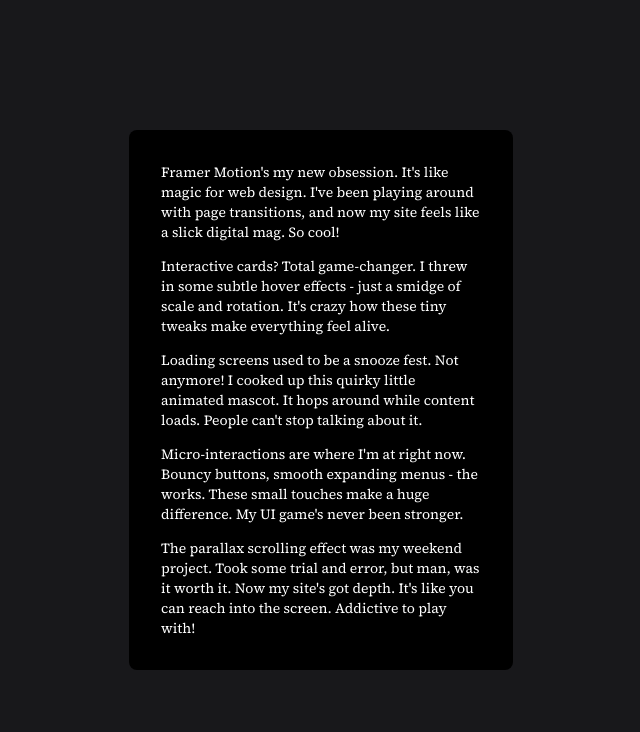
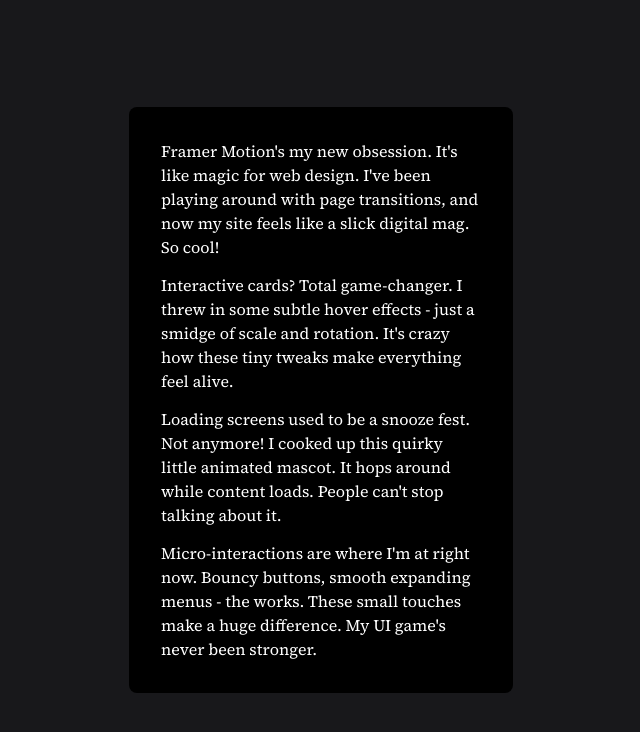
Before and after one commit to nirnejak/interactive-components, a Next.js app: page /gradual-content-loading in a window 1280 px wide. Shown: the top 732 px of the page, without its empty margins (319-959 px from the left). Built offline with nearby package versions, Linux system fonts and the light colour scheme.

Commit message:
GradualContentLoading content and style updated

```diff
--- a/components/GradualContentLoading.tsx
+++ b/components/GradualContentLoading.tsx
@@ -17,7 +17,7 @@
               bounce: 0,
             }}
             key={copy}
-            className="font-serif text-sm font-normal"
+            className="font-serif text-base font-normal"
           >
             {copy}
           </motion.p>
@@ -32,7 +32,6 @@
   `Interactive cards? Total game-changer. I threw in some subtle hover effects - just a smidge of scale and rotation. It's crazy how these tiny tweaks make everything feel alive.`,
   `Loading screens used to be a snooze fest. Not anymore! I cooked up this quirky little animated mascot. It hops around while content loads. People can't stop talking about it.`,
   `Micro-interactions are where I'm at right now. Bouncy buttons, smooth expanding menus - the works. These small touches make a huge difference. My UI game's never been stronger.`,
-  `The parallax scrolling effect was my weekend project. Took some trial and error, but man, was it worth it. Now my site's got depth. It's like you can reach into the screen. Addictive to play with!`,
 ]
 
 export default GradualContentLoading
```
